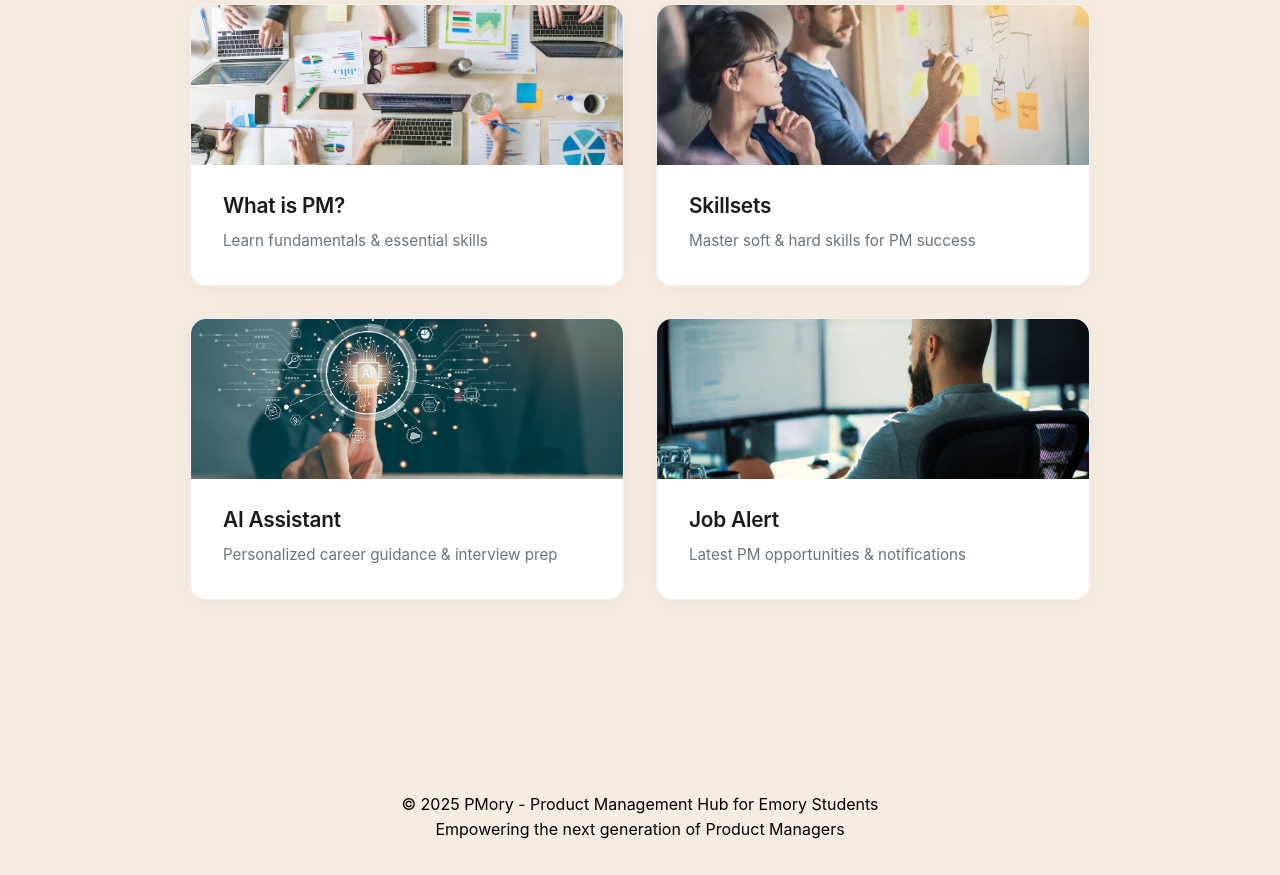
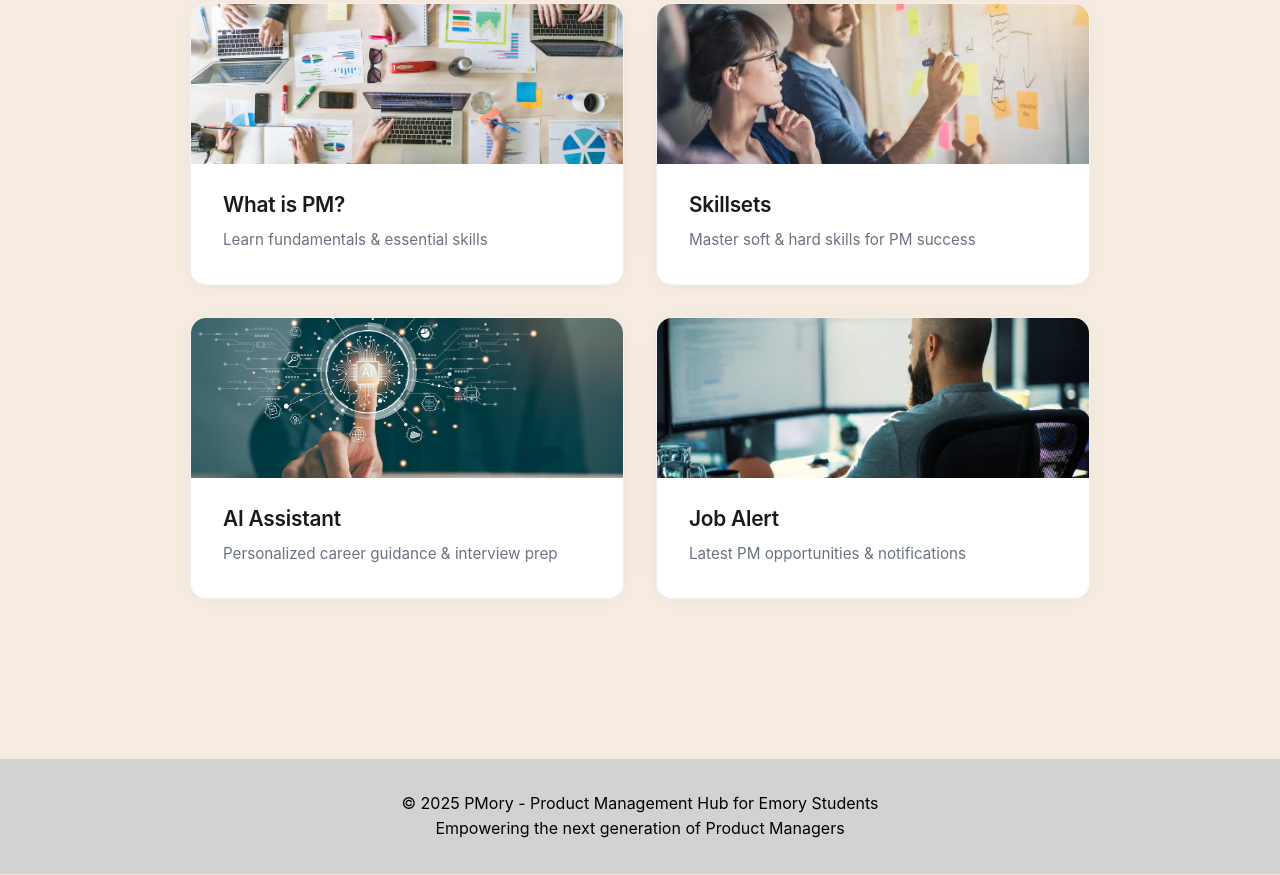
Before and after one commit to martinoh0715/pmory_website, a plain HTML site: page index.html in a window 1280 px wide. Shown: the part 909-1784 px from the top of the page. Drawn offline with nearby package versions, Linux system fonts and the light colour scheme.

Commit message:
Update index.html

```diff
--- a/index.html
+++ b/index.html
@@ -30,7 +30,6 @@
         /* Header Styles */
         .header {
             background: #f6ece2;
-            border-bottom: 1px solid #e2e8f0;
             position: sticky;
             top: 0;
             z-index: 100;
@@ -564,7 +563,7 @@
 
         /* Footer */
         .footer {
-            background: #f6ece2;
+            background: #d2d2d2;
             color: #000000;
             text-align: center;
             padding: 2rem 0;
@@ -677,6 +676,7 @@
                 <div className="hero-modern">
                     <div className="hero-background"></div>
                     <video className="hero-video" autoPlay muted loop> <source src="./videos/hero-video.mp4" type="video/mp4" /> </video>
+
                     <div className="hero-overlay"></div>
                     <div className="hero-content">
                         <div className="hero-text">
```
